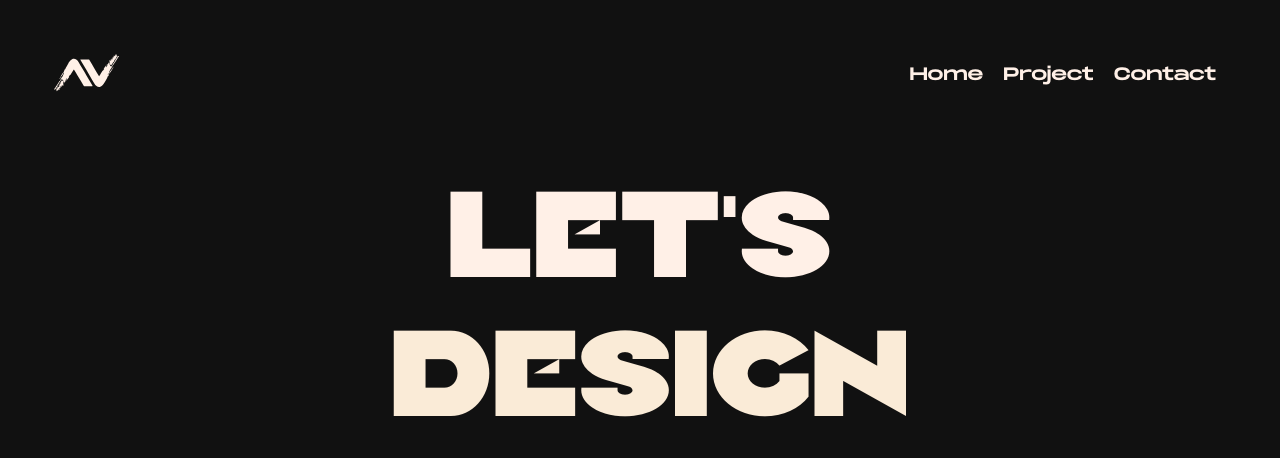
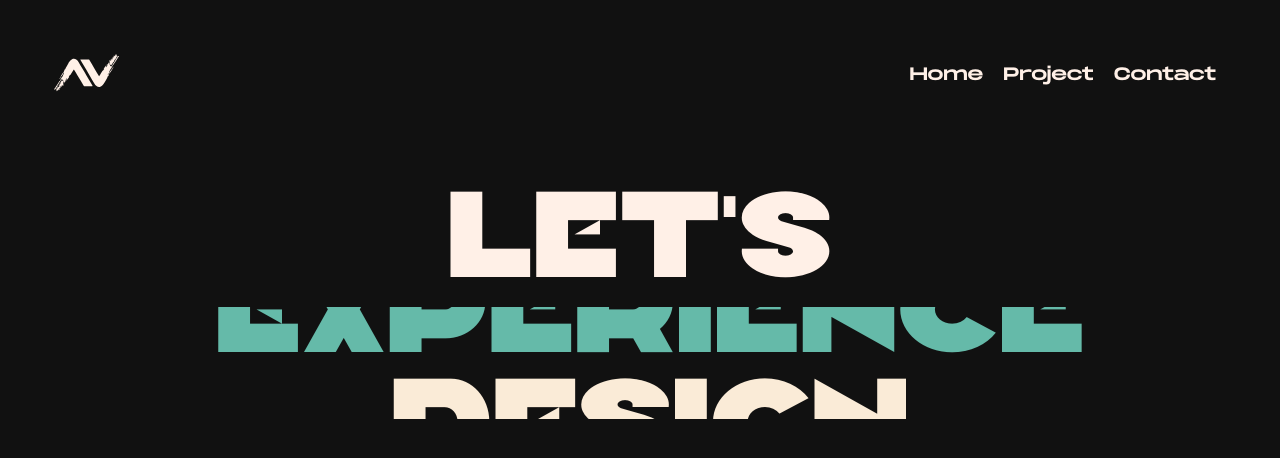
Before and after one commit to Abhishek79201/Portfolio, a React (Create React App) app: page / in a window 1280 px wide. Shown: the top 458 px of the page. Built offline with nearby package versions, Linux system fonts and the light colour scheme.

Commit message:
hero add

```diff
--- a/src/assets/components/Hero.css
+++ b/src/assets/components/Hero.css
@@ -46,32 +46,32 @@
   display: block;
   height: 100%;
   padding-left: 2rem;
-  animation: spin_words 6s infinite;
+  animation: spin_words 7s infinite;
   color: #5a2add;
 }
 @keyframes spin_words {
   10% {
-    transform: translateY(-112%);
+    transform: translateY(-104%);
   }
   25% {
-    transform: translateY(-100%);
+    transform: translateY(-104%);
   }
   35% {
-    transform: translateY(-212%);
+    transform: translateY(-204%);
   }
   50% {
-    transform: translateY(-200%);
+    transform: translateY(-204%);
   }
   60% {
-    transform: translateY(-312%);
+    transform: translateY(-304%);
   }
   75% {
-    transform: translateY(-300%);
+    transform: translateY(-304%);
   }
   85% {
-    transform: translateY(-412%);
+    transform: translateY(-404%);
   }
   100% {
-    transform: translateY(-400%);
+    transform: translateY(-404%);
   }
 }
```
